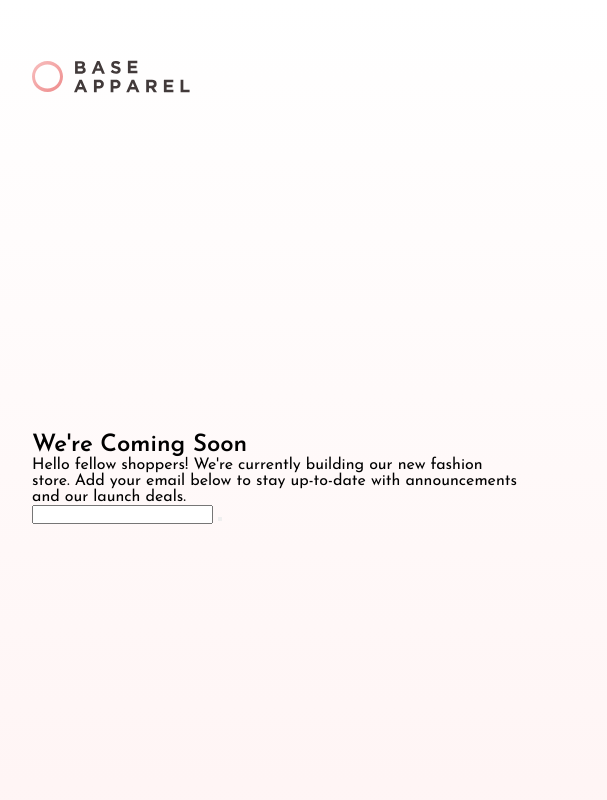
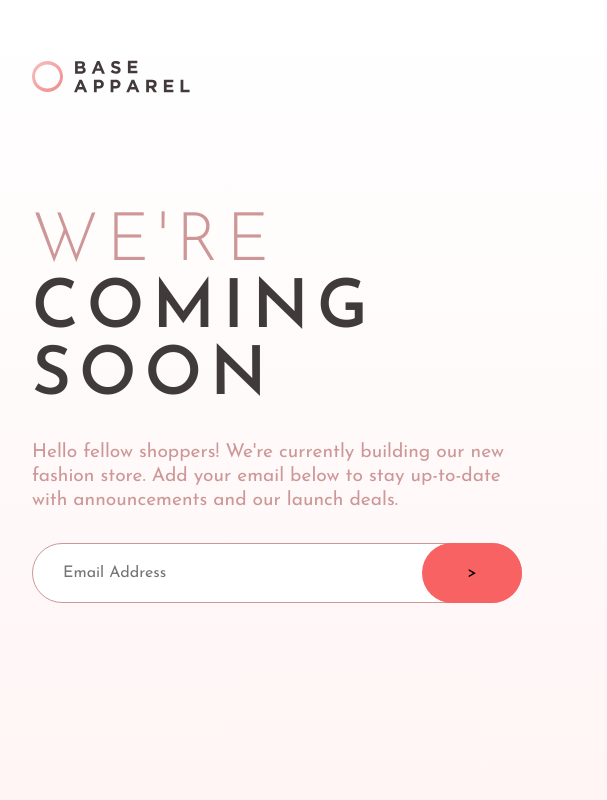
Before and after one commit to vitoralvesp/frontend-mentor, a plain HTML site: page base-apparel-coming-soon-page/index.html in a window 1280 px wide. Shown: the full height of the page, 28-635 px from the left. Drawn offline with Linux system fonts and the light colour scheme.

Commit message:
html and css almost done

```diff
--- a/base-apparel-coming-soon-page/index.html
+++ b/base-apparel-coming-soon-page/index.html
@@ -27,14 +27,23 @@
       </header>
 
       <section class="content content-container">
-        <h1 class="title">We're Coming Soon</h1>
-        <p class="paragraph">
-          Hello fellow shoppers! We're currently building our new fashion store.
-          Add your email below to stay up-to-date with announcements and our
-          launch deals.
-        </p>
-        <input type="email" name="email" id="email">
-        <button type="submit" name=""></button>
+        <div class="text">
+          <h1 class="title">
+            <span class="detail">We're</span> <br />
+            Coming <br />
+            Soon
+          </h1>
+          <p class="paragraph">
+            Hello fellow shoppers! We're currently building our new fashion
+            store. Add your email below to stay up-to-date with announcements
+            and our launch deals.
+          </p>
+        </div>
+
+        <div class="button">
+          <input type="email" name="email" id="email" placeholder="Email Address"/>
+          <button type="submit" name="email" id="email">></button>
+        </div>
       </section>
 
       <div class="image">
--- a/base-apparel-coming-soon-page/style/style.css
+++ b/base-apparel-coming-soon-page/style/style.css
@@ -41,11 +41,12 @@ img {
   height: 100vh;
   display: grid;
   grid-template-columns: repeat(2, 1fr);
+  grid-template-rows: 150px  1fr;
 }
 
 .image {
   grid-column: 2;
-  grid-row: 1 / 3;
+  grid-row: 1 / 4;
   overflow: hidden;
 }
 
@@ -59,11 +60,65 @@ img {
   margin: 60px 90px 90px 60px;
 }
 
-header,
-.content {
+header {
   grid-column: 1;
+  grid-row: 1 / 2;
 }
 
-.content {
-    grid-row: 2 / 3;
+.content .text,
+.content .button {
+  grid-row: 2 / 3;
 }
+
+.content span.detail {
+  color: var(--desaturated-red);
+  font-weight: 300;
+}
+
+.content h1.title {
+  color: var(--dark-grayish-red);
+  font-size: 4.2rem;
+  font-weight: 600;
+  letter-spacing: .5rem;
+  text-transform: uppercase;
+}
+
+.content p.paragraph {
+  max-width: 500px;
+  width: 100%;
+  font-size: 1.2rem;
+  line-height: 1.5rem;
+  color: var(--desaturated-red);
+  margin-top: 30px;
+}
+
+.content .button {
+  position: relative;
+}
+
+.content .button input#email,
+.content .button button#email {
+  font-family: "Josefin Sans", sans-serif;
+  font-size: 1rem;
+  margin-top: 30px;
+}
+
+.content .button input#email {
+  max-width: 500px;
+  width: 100%;
+  height: 60px;
+  border-radius: 30px;
+  border: 1px solid var(--desaturated-red);
+  padding-left: 30px;
+}
+
+.content .button button#email {
+  max-width: 200px;
+  width: 100px;
+  height: 60px;
+  border-radius: 30px;
+  background-color: var(--soft-red);
+  border: none;
+  position: absolute;
+  right: 0;
+}
```
